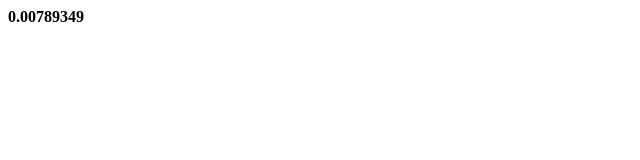
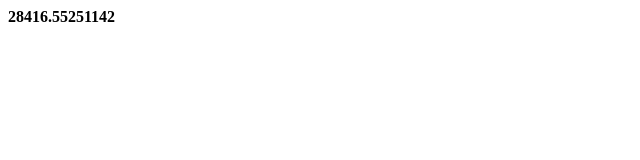
Before and after one commit to Alexopro/alexopro.github.io, a plain HTML site: page index.html in a window 1280 px wide. Shown: the full height of the page, 0-640 px from the left. Drawn offline with Linux system fonts and the light colour scheme.

Commit message:
Update index.html

```diff
--- a/index.html
+++ b/index.html
@@ -6,7 +6,7 @@
     <b id="age">
     </BODY>
 	<script>
-const day = 24 * 60 * 60 * 1000;
+const day = 24;
 const age = document.getElementById("age");
 
 round_to = function(precision, value) {
```
